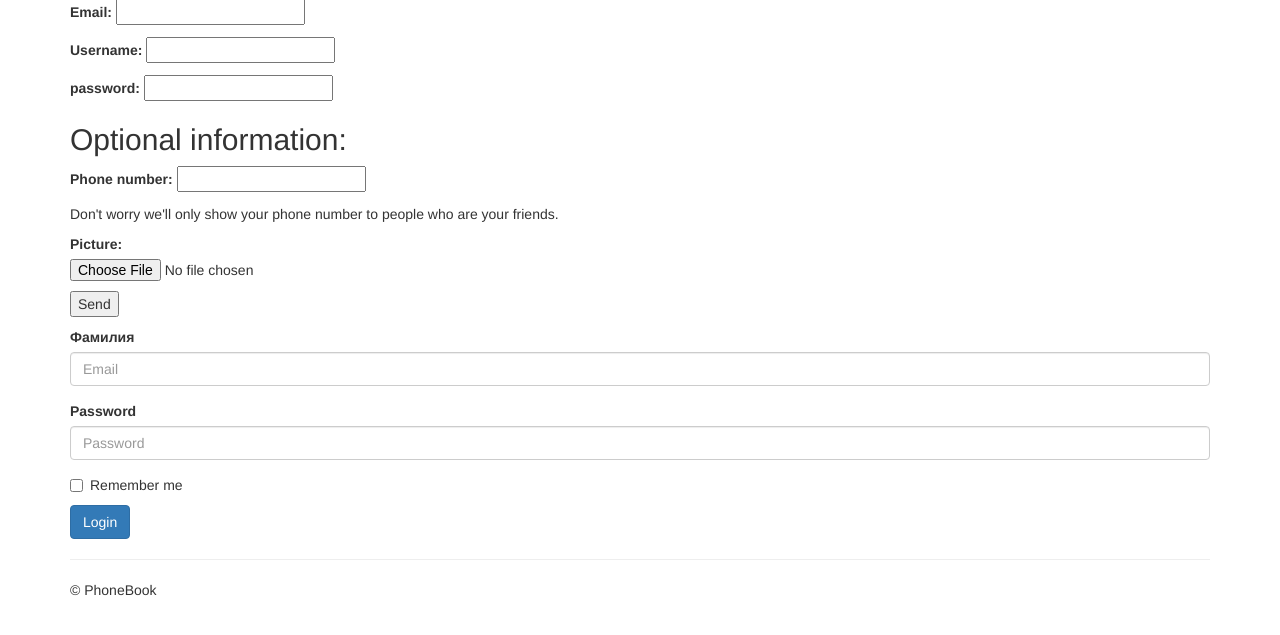
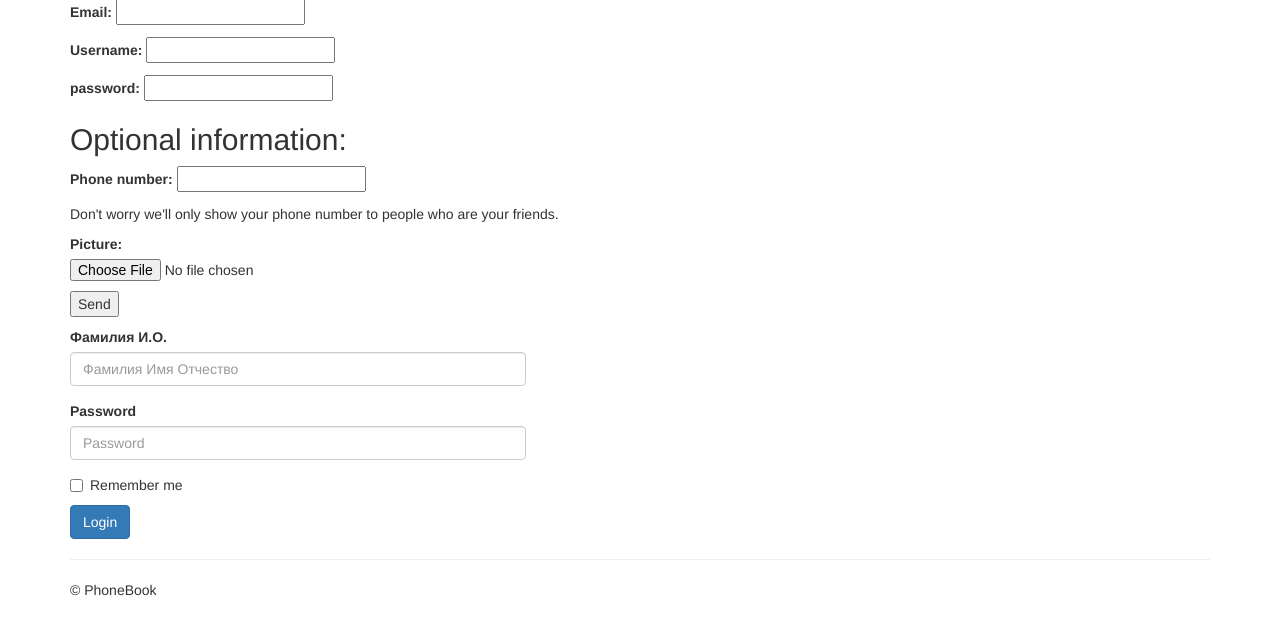
Before and after one commit to ximik666/Phonebook, a Flask app: page /signup in a window 1280 px wide. Shown: the part 142-777 px from the top of the page. Run offline with Flask 2, Linux system fonts and the light colour scheme; some libraries are stand-ins or nearby versions.

Commit message:
Потихоньку добавляю

```diff
--- a/templates/signup.html
+++ b/templates/signup.html
@@ -17,10 +17,10 @@
 
       <p><button type="submit">Send</button></p>
     </form>
-    <form method="post" action="{{ url_for('signedup')}}">
-    <div class="form-group">
-        <label for="inputEmail">Фамилия</label>
-        <input type="email" name="email" class="form-control" id="inputEmail" placeholder="Email">
+    <form style="width:40%" method="post" action="{{ url_for('signedup')}}">
+    <div class="form-group" >
+        <label form="inputEmail">Фамилия И.О.</label>
+        <input type="text" name="email" class="form-control" id="inputEmail" placeholder="Фамилия Имя Отчество">
     </div>
     <div class="form-group">
         <label for="inputPassword">Password</label>
```
